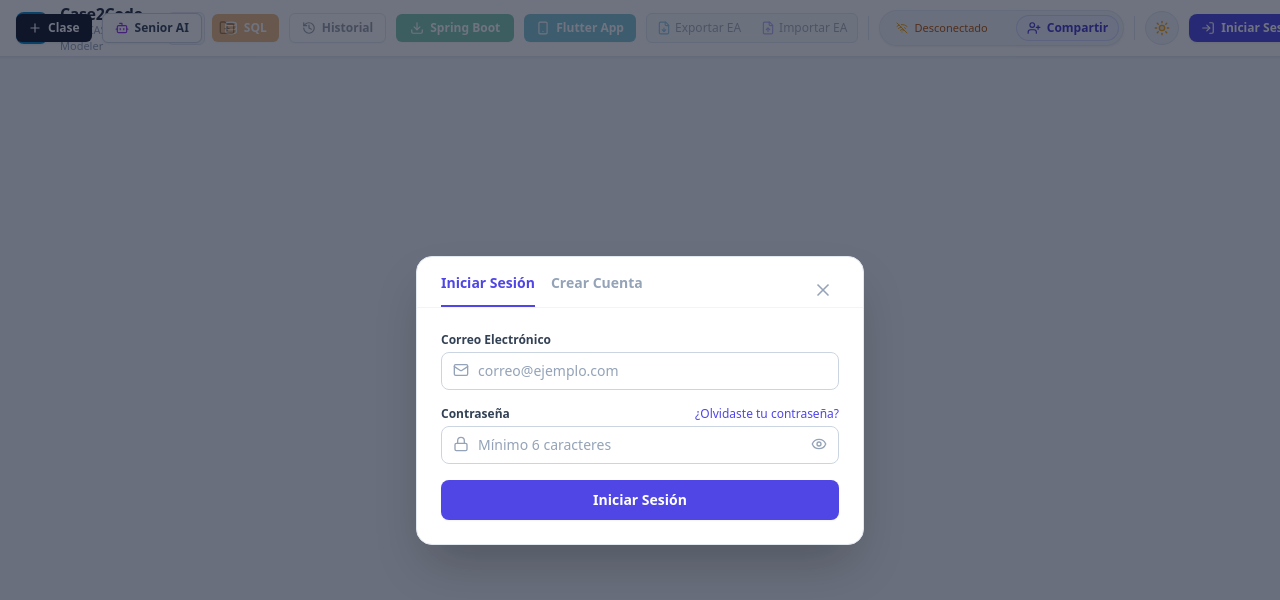
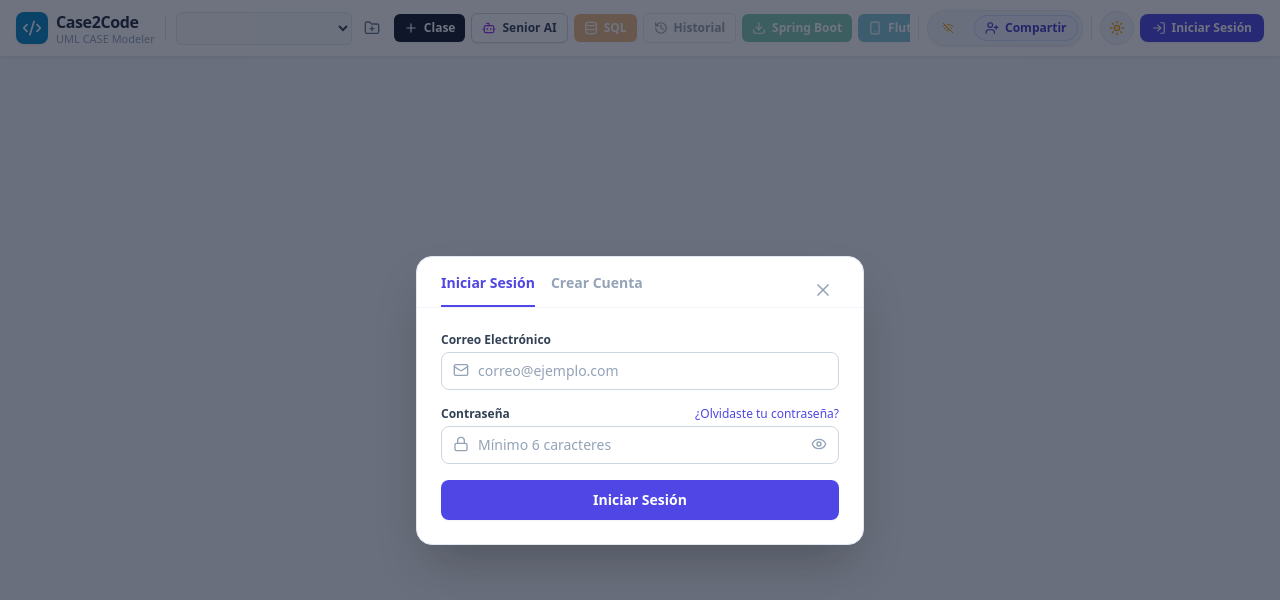
Before and after one commit to Tojo224/Case2Code-frontend, a React (Vite) app: page / in a window 1280 px wide. Shown: the top 600 px of the page. Built offline with nearby package versions, Linux system fonts and the light colour scheme.

Commit message:
feat(ui): responsive header, tutorial scroll, step toasts and locked live cursors

```diff
--- a/src/components/collaboration/CollaboratorAvatars.tsx
+++ b/src/components/collaboration/CollaboratorAvatars.tsx
@@ -17,32 +17,32 @@ export const CollaboratorAvatars: React.FC = () => {
   };
 
   return (
-    <div className="flex items-center gap-2 pl-2 pr-1 py-1 rounded-full bg-slate-100/90 dark:bg-slate-800/90 border border-slate-200/80 dark:border-slate-700/80 shadow-sm backdrop-blur-sm transition-colors">
+    <div className="flex items-center gap-1.5 pl-2 pr-1 py-1 rounded-full bg-slate-100/90 dark:bg-slate-800/90 border border-slate-200/80 dark:border-slate-700/80 shadow-sm backdrop-blur-sm transition-colors shrink-0">
       {/* Live status badge */}
       <div
-        className="flex items-center gap-1.5 px-2 py-0.5 rounded-full text-[11px] font-medium transition-colors"
+        className="flex items-center gap-1.5 px-1.5 py-0.5 rounded-full text-[11px] font-medium transition-colors shrink-0 whitespace-nowrap"
         title={isConnected ? 'Conectado a la sala en tiempo real' : 'Reconectando sala...'}
       >
         {isConnected ? (
           <>
-            <span className="relative flex h-2 w-2">
+            <span className="relative flex h-2 w-2 shrink-0">
               <span className="animate-ping absolute inline-flex h-full w-full rounded-full bg-emerald-400 opacity-75"></span>
               <span className="relative inline-flex rounded-full h-2 w-2 bg-emerald-500"></span>
             </span>
-            <span className="text-emerald-700 dark:text-emerald-400 font-semibold text-[11px] hidden sm:inline">
+            <span className="text-emerald-700 dark:text-emerald-400 font-semibold text-[11px] hidden 2xl:inline">
               En Vivo ({activeUsers.length})
             </span>
           </>
         ) : (
           <>
-            <WifiOff className="w-3 h-3 text-amber-500" />
-            <span className="text-amber-700 dark:text-amber-400 text-[11px] hidden sm:inline">Desconectado</span>
+            <WifiOff className="w-3 h-3 text-amber-500 shrink-0" />
+            <span className="text-amber-700 dark:text-amber-400 text-[11px] hidden 2xl:inline">Desconectado</span>
           </>
         )}
       </div>
 
       {/* Avatars Stack */}
-      <div className="flex items-center -space-x-2 overflow-hidden py-0.5">
+      <div className="flex items-center -space-x-2 overflow-hidden py-0.5 shrink-0">
         {activeUsers.slice(0, 4).map((user) => {
           const isSelf = user.user_id === currentUser?.id;
           return (
@@ -72,11 +72,11 @@ export const CollaboratorAvatars: React.FC = () => {
       <button
         data-tour="navbar-share"
         onClick={() => setInviteModalOpen(true)}
-        className="flex items-center gap-1.5 px-2.5 py-1 text-xs font-semibold text-indigo-700 dark:text-indigo-300 hover:text-indigo-800 dark:hover:text-indigo-200 bg-indigo-50 dark:bg-indigo-950/50 hover:bg-indigo-100/80 dark:hover:bg-indigo-900/60 border border-indigo-200/80 dark:border-indigo-800/80 rounded-full transition-colors shadow-xs ml-1"
+        className="flex items-center gap-1.5 px-2.5 py-1 text-xs font-semibold text-indigo-700 dark:text-indigo-300 hover:text-indigo-800 dark:hover:text-indigo-200 bg-indigo-50 dark:bg-indigo-950/50 hover:bg-indigo-100/80 dark:hover:bg-indigo-900/60 border border-indigo-200/80 dark:border-indigo-800/80 rounded-full transition-colors shadow-xs ml-0.5 shrink-0 whitespace-nowrap"
         title="Invitar colaboradores al proyecto"
       >
-        <UserPlus className="w-3.5 h-3.5" />
-        <span className="hidden md:inline">Compartir</span>
+        <UserPlus className="w-3.5 h-3.5 shrink-0" />
+        <span className="hidden lg:inline">Compartir</span>
       </button>
     </div>
   );
--- a/src/components/toolbar/Navbar.tsx
+++ b/src/components/toolbar/Navbar.tsx
@@ -86,26 +86,26 @@ export const Navbar: React.FC = () => {
 
   return (
     <header className="bg-white dark:bg-slate-900 border-b border-slate-200 dark:border-slate-800 shadow-sm z-30 relative transition-colors">
-      <div className="flex items-center justify-between px-4 h-14">
+      <div className="flex items-center justify-between gap-2 px-3 sm:px-4 h-14">
         {/* Brand & Project Info */}
-        <div className="flex items-center space-x-2 sm:space-x-3 min-w-0">
+        <div className="flex items-center gap-2 shrink-0 min-w-0">
           <div className="bg-sky-600 dark:bg-sky-500 text-white p-1.5 rounded-lg shadow-sm shrink-0">
             <Code2 className="w-5 h-5" />
           </div>
-          <div className="hidden sm:block">
-            <span className="font-extrabold text-slate-800 dark:text-slate-100 text-base tracking-tight">Case2Code</span>
-            <span className="text-[11px] text-slate-400 dark:text-slate-500 block -mt-1 font-medium">UML CASE Modeler</span>
+          <div className="hidden md:block shrink-0 whitespace-nowrap leading-tight">
+            <span className="font-extrabold text-slate-800 dark:text-slate-100 text-base tracking-tight block">Case2Code</span>
+            <span className="text-[11px] text-slate-400 dark:text-slate-500 block -mt-0.5 font-medium">UML CASE Modeler</span>
           </div>
 
-          <div className="hidden md:block h-6 w-px bg-slate-200 dark:bg-slate-800 mx-1 sm:mx-2" />
+          <div className="hidden md:block h-6 w-px bg-slate-200 dark:bg-slate-800 mx-0.5 shrink-0" />
 
           {/* Diagram Selector */}
-          <div className="flex items-center space-x-1 sm:space-x-2 min-w-0">
+          <div className="flex items-center gap-1 sm:gap-1.5 shrink-0 min-w-0">
             <select
               data-tour="navbar-project-select"
               value={currentDocument?.id || ''}
               onChange={(e) => loadDiagram(e.target.value)}
-              className="text-xs bg-slate-50 dark:bg-slate-800 border border-slate-200 dark:border-slate-700 rounded-md px-2 py-1.5 font-medium text-slate-700 dark:text-slate-200 hover:bg-slate-100 dark:hover:bg-slate-700/80 transition focus:outline-none focus:ring-1 focus:ring-sky-500 max-w-[110px] sm:max-w-[180px] md:max-w-[220px] truncate"
+              className="text-xs bg-slate-50 dark:bg-slate-800 border border-slate-200 dark:border-slate-700 rounded-md px-2 py-1.5 font-medium text-slate-700 dark:text-slate-200 hover:bg-slate-100 dark:hover:bg-slate-700/80 transition focus:outline-none focus:ring-1 focus:ring-sky-500 w-28 sm:w-36 lg:w-44 2xl:w-56 truncate"
             >
               {diagramsList.map((d) => (
                 <option key={d.id} value={d.id} className="dark:bg-slate-800 dark:text-slate-100">
@@ -126,29 +126,30 @@ export const Navbar: React.FC = () => {
         </div>
 
         {/* Action Controls */}
-        <div className="flex items-center space-x-1.5 sm:space-x-2.5 shrink-0">
+        <div className="flex items-center gap-1 sm:gap-1.5 2xl:gap-2 min-w-0">
+          <div className="flex items-center gap-1 sm:gap-1.5 2xl:gap-2 min-w-0 overflow-x-auto c2c-toolbar-scroll py-1">
             <button
               data-tour="navbar-add-class"
               onClick={handleAddClass}
               title="Agregar Clase"
-            className="flex items-center space-x-1.5 bg-slate-900 hover:bg-slate-800 dark:bg-indigo-600 dark:hover:bg-indigo-500 text-white text-xs font-semibold px-2.5 sm:px-3 py-1.5 rounded-md shadow-sm transition"
+              className="flex items-center gap-1.5 bg-slate-900 hover:bg-slate-800 dark:bg-indigo-600 dark:hover:bg-indigo-500 text-white text-xs font-semibold px-2.5 py-1.5 rounded-md shadow-sm transition shrink-0 whitespace-nowrap"
             >
               <Plus className="w-3.5 h-3.5 shrink-0" />
-            <span className="hidden md:inline">Clase</span>
+              <span className="hidden sm:inline">Clase</span>
             </button>
 
             <button
               data-tour="navbar-ai"
               onClick={toggleAssistant}
               title="Senior AI Colleague & Chat de Equipo"
-            className={`flex items-center space-x-1.5 text-xs font-semibold px-2.5 sm:px-3 py-1.5 rounded-md shadow-sm transition border ${
+              className={`flex items-center gap-1.5 text-xs font-semibold px-2.5 py-1.5 rounded-md shadow-sm transition border shrink-0 whitespace-nowrap ${
                 isAssistantOpen
                   ? 'bg-purple-600 text-white border-purple-500 hover:bg-purple-700'
                   : 'bg-white dark:bg-slate-800 text-slate-700 dark:text-slate-200 border-slate-300 dark:border-slate-700 hover:bg-slate-50 dark:hover:bg-slate-750'
               }`}
             >
               <Bot className={`w-3.5 h-3.5 shrink-0 ${isAssistantOpen ? 'text-white' : 'text-purple-600 dark:text-purple-400'}`} />
-            <span className="hidden lg:inline">Senior AI</span>
+              <span className="hidden md:inline">Senior AI</span>
             </button>
 
             <button
@@ -156,7 +157,7 @@ export const Navbar: React.FC = () => {
               onClick={openSqlModal}
               disabled={!currentDocument || currentDocument.classes.length === 0}
               title="Generar y Exportar Script SQL (PostgreSQL, MySQL, SQLite, SQL Server)"
-            className="flex items-center space-x-1.5 bg-amber-600 hover:bg-amber-700 dark:bg-amber-600 dark:hover:bg-amber-500 disabled:opacity-50 text-white text-xs font-semibold px-2.5 sm:px-3 py-1.5 rounded-md shadow-sm transition cursor-pointer"
+              className="flex items-center gap-1.5 bg-amber-600 hover:bg-amber-700 dark:bg-amber-600 dark:hover:bg-amber-500 disabled:opacity-50 text-white text-xs font-semibold px-2.5 py-1.5 rounded-md shadow-sm transition cursor-pointer shrink-0 whitespace-nowrap"
             >
               <Database className="w-3.5 h-3.5 shrink-0" />
               <span className="hidden sm:inline">SQL</span>
@@ -168,7 +169,7 @@ export const Navbar: React.FC = () => {
               disabled={!currentDocument}
               aria-label="Historial de versiones"
               title="Historial de versiones"
-            className="flex items-center space-x-1.5 bg-white dark:bg-slate-800 text-slate-700 dark:text-slate-200 border border-slate-300 dark:border-slate-700 hover:bg-slate-50 dark:hover:bg-slate-700 disabled:opacity-50 text-xs font-semibold px-2.5 sm:px-3 py-1.5 rounded-md shadow-sm transition cursor-pointer"
+              className="flex items-center gap-1.5 bg-white dark:bg-slate-800 text-slate-700 dark:text-slate-200 border border-slate-300 dark:border-slate-700 hover:bg-slate-50 dark:hover:bg-slate-700 disabled:opacity-50 text-xs font-semibold px-2.5 py-1.5 rounded-md shadow-sm transition cursor-pointer shrink-0 whitespace-nowrap"
             >
               <History className="w-3.5 h-3.5 shrink-0" />
               <span className="hidden xl:inline">Historial</span>
@@ -179,14 +180,14 @@ export const Navbar: React.FC = () => {
               onClick={() => generateBackend(false)}
               disabled={isGenerating || !currentDocument || currentDocument.classes.length === 0}
               title="Generar Backend Spring Boot"
-            className="flex items-center space-x-1.5 bg-emerald-600 hover:bg-emerald-700 dark:bg-emerald-600 dark:hover:bg-emerald-500 disabled:opacity-50 text-white text-xs font-semibold px-2.5 sm:px-3.5 py-1.5 rounded-md shadow-sm transition cursor-pointer"
+              className="flex items-center gap-1.5 bg-emerald-600 hover:bg-emerald-700 dark:bg-emerald-600 dark:hover:bg-emerald-500 disabled:opacity-50 text-white text-xs font-semibold px-2.5 py-1.5 rounded-md shadow-sm transition cursor-pointer shrink-0 whitespace-nowrap"
             >
               {isGenerating ? (
                 <RefreshCw className="w-3.5 h-3.5 animate-spin shrink-0" />
               ) : (
                 <Download className="w-3.5 h-3.5 shrink-0" />
               )}
-            <span className="hidden sm:inline">{isGenerating ? 'Generando...' : 'Spring Boot'}</span>
+              <span className="hidden lg:inline">{isGenerating ? 'Generando...' : 'Spring Boot'}</span>
             </button>
 
             <button
@@ -194,47 +195,47 @@ export const Navbar: React.FC = () => {
               onClick={generateMobileApp}
               disabled={isGeneratingMobile || !currentDocument || currentDocument.classes.length === 0}
               title="Generar App Móvil Genérica (Flutter Material 3)"
-            className="flex items-center space-x-1.5 bg-cyan-600 hover:bg-cyan-700 dark:bg-cyan-600 dark:hover:bg-cyan-500 disabled:opacity-50 text-white text-xs font-semibold px-2.5 sm:px-3 py-1.5 rounded-md shadow-sm transition cursor-pointer"
+              className="flex items-center gap-1.5 bg-cyan-600 hover:bg-cyan-700 dark:bg-cyan-600 dark:hover:bg-cyan-500 disabled:opacity-50 text-white text-xs font-semibold px-2.5 py-1.5 rounded-md shadow-sm transition cursor-pointer shrink-0 whitespace-nowrap"
             >
               {isGeneratingMobile ? (
                 <RefreshCw className="w-3.5 h-3.5 animate-spin shrink-0" />
               ) : (
                 <Smartphone className="w-3.5 h-3.5 shrink-0" />
               )}
-            <span className="hidden md:inline">{isGeneratingMobile ? 'Generando...' : 'Flutter App'}</span>
+              <span className="hidden xl:inline">{isGeneratingMobile ? 'Generando...' : 'Flutter App'}</span>
             </button>
 
             {/* Enterprise Architect XMI Interchange Controls */}
             <div
               data-tour="navbar-xmi"
-            className="flex items-center space-x-1 border border-slate-200 dark:border-slate-700 rounded-md p-0.5 bg-slate-50 dark:bg-slate-800/80"
+              className="flex items-center gap-1 border border-slate-200 dark:border-slate-700 rounded-md p-0.5 bg-slate-50 dark:bg-slate-800/80 shrink-0"
             >
               <button
                 onClick={exportXmi}
                 disabled={isExportingXmi || !currentDocument || currentDocument.classes.length === 0}
                 title="Exportar a Enterprise Architect (XMI 2.1)"
-              className="flex items-center space-x-1 text-slate-700 dark:text-slate-200 hover:text-sky-600 dark:hover:text-sky-400 hover:bg-white dark:hover:bg-slate-700 px-2 py-1 rounded text-xs font-medium transition disabled:opacity-40"
+                className="flex items-center gap-1 text-slate-700 dark:text-slate-200 hover:text-sky-600 dark:hover:text-sky-400 hover:bg-white dark:hover:bg-slate-700 px-2 py-1 rounded text-xs font-medium transition disabled:opacity-40 shrink-0 whitespace-nowrap"
               >
                 {isExportingXmi ? (
-                <RefreshCw className="w-3.5 h-3.5 animate-spin text-sky-600" />
+                  <RefreshCw className="w-3.5 h-3.5 animate-spin text-sky-600 shrink-0" />
                 ) : (
-                <FileDown className="w-3.5 h-3.5 text-sky-600 dark:text-sky-400" />
+                  <FileDown className="w-3.5 h-3.5 text-sky-600 dark:text-sky-400 shrink-0" />
                 )}
-              <span className="hidden xl:inline">Exportar EA</span>
+                <span className="hidden 2xl:inline">Exportar EA</span>
               </button>
 
               <button
                 onClick={() => importFileInputRef.current?.click()}
                 disabled={isImportingXmi || !currentDocument}
                 title="Importar modelo desde Enterprise Architect (XMI 2.1)"
-              className="flex items-center space-x-1 text-slate-700 dark:text-slate-200 hover:text-sky-600 dark:hover:text-sky-400 hover:bg-white dark:hover:bg-slate-700 px-2 py-1 rounded text-xs font-medium transition disabled:opacity-40"
+                className="flex items-center gap-1 text-slate-700 dark:text-slate-200 hover:text-sky-600 dark:hover:text-sky-400 hover:bg-white dark:hover:bg-slate-700 px-2 py-1 rounded text-xs font-medium transition disabled:opacity-40 shrink-0 whitespace-nowrap"
               >
                 {isImportingXmi ? (
-                <RefreshCw className="w-3.5 h-3.5 animate-spin text-indigo-600" />
+                  <RefreshCw className="w-3.5 h-3.5 animate-spin text-indigo-600 shrink-0" />
                 ) : (
-                <FileUp className="w-3.5 h-3.5 text-indigo-600 dark:text-indigo-400" />
+                  <FileUp className="w-3.5 h-3.5 text-indigo-600 dark:text-indigo-400 shrink-0" />
                 )}
-              <span className="hidden xl:inline">Importar EA</span>
+                <span className="hidden 2xl:inline">Importar EA</span>
               </button>
 
               <input
@@ -245,16 +246,21 @@ export const Navbar: React.FC = () => {
                 onChange={handleImportFileChange}
               />
             </div>
+          </div>
 
-          <div className="hidden sm:block h-6 w-px bg-slate-200 dark:bg-slate-800 mx-0.5" />
+          <div className="hidden sm:block h-6 w-px bg-slate-200 dark:bg-slate-800 mx-0.5 shrink-0" />
 
           {/* Real-Time Collaborators Presence */}
+          <div className="shrink-0">
             <CollaboratorAvatars />
+          </div>
 
-          <div className="h-6 w-px bg-slate-200 dark:bg-slate-800 mx-0.5" />
+          <div className="h-6 w-px bg-slate-200 dark:bg-slate-800 mx-0.5 shrink-0" />
 
           {/* Dark / Light Theme Toggle (Sun / Moon) */}
+          <div className="shrink-0">
             <ThemeToggle />
+          </div>
 
           {/* Help: replay the guided tour */}
           {currentUser && (
@@ -264,14 +270,16 @@ export const Navbar: React.FC = () => {
               onClick={restartTour}
               title="Ayuda: ver tutorial"
               aria-label="Ayuda: ver tutorial"
-              className="p-2 rounded-full text-slate-600 hover:text-slate-900 dark:text-slate-300 dark:hover:text-sky-300 bg-slate-100 hover:bg-slate-200/80 dark:bg-slate-800 dark:hover:bg-slate-700 border border-slate-200 dark:border-slate-700 transition-all shadow-2xs flex items-center justify-center cursor-pointer"
+              className="p-2 rounded-full text-slate-600 hover:text-slate-900 dark:text-slate-300 dark:hover:text-sky-300 bg-slate-100 hover:bg-slate-200/80 dark:bg-slate-800 dark:hover:bg-slate-700 border border-slate-200 dark:border-slate-700 transition-all shadow-2xs flex items-center justify-center cursor-pointer shrink-0"
             >
               <HelpCircle className="w-4 h-4" />
             </button>
           )}
 
           {/* User Profile & Demo Switcher */}
+          <div className="shrink-0">
             <UserMenu />
+          </div>
         </div>
       </div>
 
--- a/src/components/tour/TourNotices.tsx
+++ b/src/components/tour/TourNotices.tsx
@@ -23,9 +23,10 @@ export const MissionToast: React.FC = () => {
 
   return (
     <div
+      key={notice.key}
       role="status"
       aria-live="polite"
-      className="pointer-events-auto w-[min(19rem,calc(100vw-1.5rem))] flex items-start gap-2 rounded-xl bg-emerald-50 dark:bg-emerald-950/60 border border-emerald-200 dark:border-emerald-800 shadow-lg p-3"
+      className="pointer-events-auto w-[min(19rem,calc(100vw-1.5rem))] flex items-start gap-2 rounded-xl bg-emerald-50 dark:bg-emerald-950/95 border border-emerald-300 dark:border-emerald-700 shadow-xl p-3 animate-in fade-in duration-150"
     >
       <CheckCircle2 className="w-4 h-4 mt-0.5 shrink-0 text-emerald-600 dark:text-emerald-400" aria-hidden="true" />
       <div className="min-w-0 flex-1">
--- a/src/index.css
+++ b/src/index.css
@@ -20,6 +20,47 @@ dialog::backdrop {
   overscroll-behavior: contain;
   background-color: rgba(15, 23, 42, 0.6);
   backdrop-filter: blur(2px);
+}
+
+/* ------------------------------------------------------------------ */
+/* Custom thin scrollbars (MissionChecklist, Chat, Navbar toolbar)    */
+/* ------------------------------------------------------------------ */
+.c2c-scroll {
+  --scrollbar-thumb: #cbd5e1;
+  --scrollbar-track: transparent;
+  scrollbar-width: thin;
+  scrollbar-color: var(--scrollbar-thumb) var(--scrollbar-track);
+}
+
+.dark .c2c-scroll {
+  --scrollbar-thumb: #475569;
+  --scrollbar-track: rgba(15, 23, 42, 0.4);
+}
+
+@supports not (scrollbar-color: auto) {
+  .c2c-scroll::-webkit-scrollbar {
+    width: 6px;
+    height: 6px;
+  }
+
+  .c2c-scroll::-webkit-scrollbar-thumb {
+    background: var(--scrollbar-thumb);
+    border-radius: 9999px;
+  }
+
+  .c2c-scroll::-webkit-scrollbar-track {
+    background: var(--scrollbar-track);
+  }
+}
+
+.c2c-toolbar-scroll {
+  scrollbar-width: none;
+}
+
+@supports not (scrollbar-width: none) {
+  .c2c-toolbar-scroll::-webkit-scrollbar {
+    display: none;
+  }
 }
 
 
--- a/src/tour/tourRunner.ts
+++ b/src/tour/tourRunner.ts
@@ -120,6 +120,9 @@ export const runMicroTour = (missionId: string): (() => void) => {
     window.clearTimeout(advanceTimer);
     advanceTimer = window.setTimeout(() => {
       if (disposed || drv.getActiveIndex() !== index || !isDone(def)) return;
+      if (!useTourStore.getState().notice) {
+        useTourStore.getState().showNotice(`¡Paso completado! ${def.title}`, null);
+      }
       if (isLast(index)) finishNow();
       else goTo(index, index + 1, 'forward');
     }, AUTO_ADVANCE_DELAY_MS);
--- a/src/tour/useAdaptiveTour.ts
+++ b/src/tour/useAdaptiveTour.ts
@@ -59,8 +59,9 @@ export const useAdaptiveTour = () => {
       if (newlyDone.length === 0) return;
       tour.completeMissions(newlyDone);
       if (announce.length > 0 && tour.mode === 'adaptive') {
+        const latestId = announce[announce.length - 1];
         const { message, nextMissionId } = buildMissionNotice(
-          announce[0],
+          latestId,
           useTourStore.getState().completed,
         );
         useTourStore.getState().showNotice(message, nextMissionId);
```
Also changed, not shown: src/components/assistant/CaseAssistantChat.tsx (+18 -36 lines), src/components/collaboration/LiveCursors.tsx (+34 -11 lines), src/components/tour/MissionChecklist.tsx (+17 -8 lines), src/components/tour/TourController.tsx (+20 -7 lines). Lines whose indentation alone changed are shown as unchanged.
